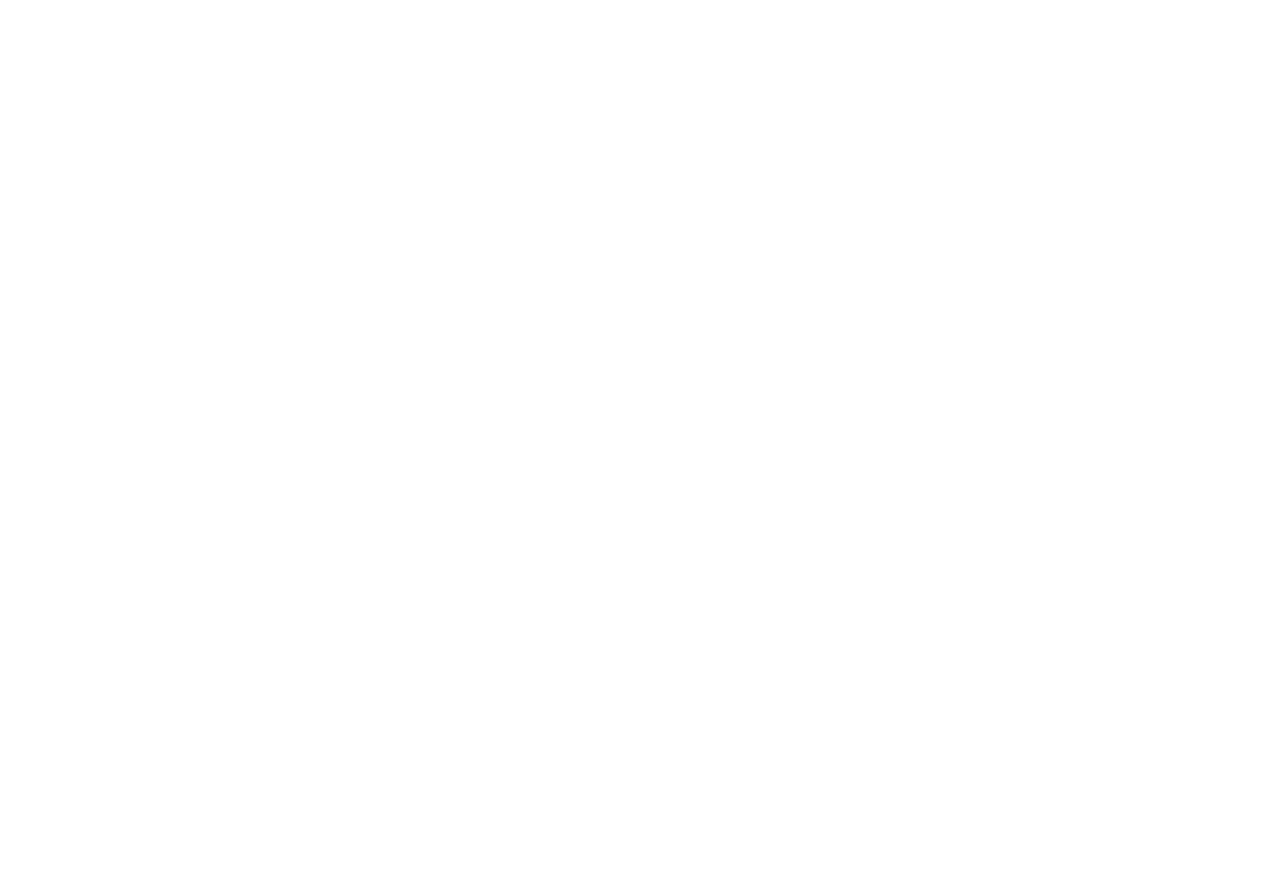
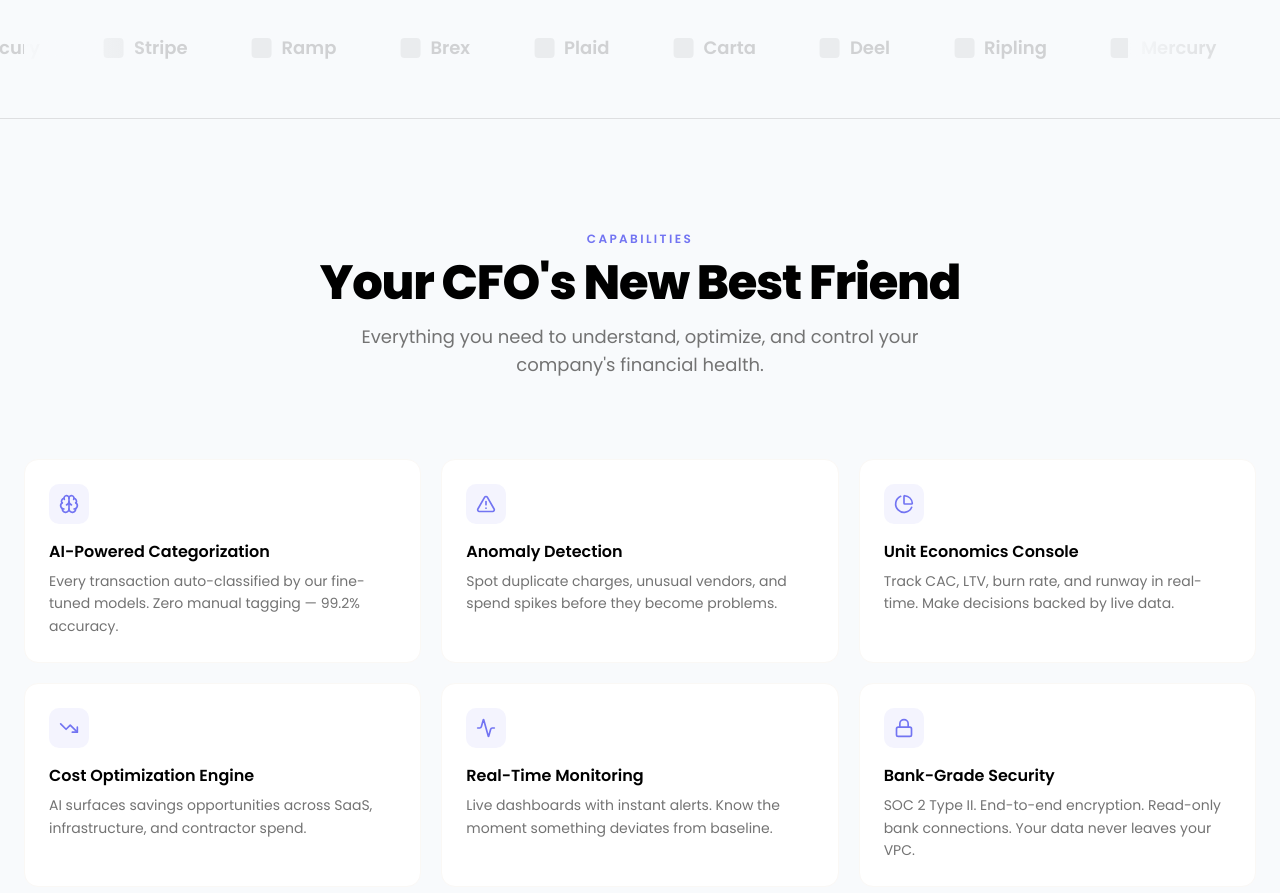
Before and after one commit to galembeck/ledgex-web, a React (Vite) app: page / in a window 1280 px wide. Shown: the part 1223-2116 px from the top of the page. Before the commit the page ends 1152 px from the top, so only its background shows below. Built offline with nearby package versions, Linux system fonts and the light colour scheme.

Commit message:
feat: create features section on landing-page

```diff
--- /dev/null
+++ b/src/components/feature-card.tsx
@@ -0,0 +1,37 @@
+import { motion } from "framer-motion";
+import type { LucideIcon } from "lucide-react";
+import { fadeUp } from "@/lib/framer-variants";
+
+interface FeatureCardProps {
+  description: string;
+  icon: LucideIcon;
+  title: string;
+}
+
+export function FeatureCard({
+  icon: Icon,
+  title,
+  description,
+}: FeatureCardProps) {
+  return (
+    <motion.div
+      className="group rounded-xl border border-border bg-white p-6 transition-all duration-300 hover:border-primary-purple/20 hover:shadow-foreground/3 hover:shadow-md dark:border-muted-foreground/30 dark:bg-third-dark"
+      variants={fadeUp}
+      whileHover={{
+        y: -2,
+        transition: { type: "spring", stiffness: 400, damping: 25 },
+      }}
+    >
+      <div className="mb-4 flex h-10 w-10 items-center justify-center rounded-lg bg-primary-purple/8 transition-colors group-hover:bg-primary-purple/12">
+        <Icon className="h-5 w-5 text-primary-purple" />
+      </div>
+
+      <h3 className="mb-1.5 font-semibold text-base text-black dark:text-white">
+        {title}
+      </h3>
+      <p className="text-muted-foreground text-sm leading-relaxed dark:text-secondary-muted-foreground">
+        {description}
+      </p>
+    </motion.div>
+  );
+}
--- /dev/null
+++ b/src/constants/_public/features.ts
@@ -0,0 +1,47 @@
+import {
+  Activity,
+  AlertTriangle,
+  Brain,
+  Lock,
+  PieChart,
+  TrendingDown,
+} from "lucide-react";
+
+export const features = [
+  {
+    icon: Brain,
+    title: "AI-Powered Categorization",
+    description:
+      "Every transaction auto-classified by our fine-tuned models. Zero manual tagging — 99.2% accuracy.",
+  },
+  {
+    icon: AlertTriangle,
+    title: "Anomaly Detection",
+    description:
+      "Spot duplicate charges, unusual vendors, and spend spikes before they become problems.",
+  },
+  {
+    icon: PieChart,
+    title: "Unit Economics Console",
+    description:
+      "Track CAC, LTV, burn rate, and runway in real-time. Make decisions backed by live data.",
+  },
+  {
+    icon: TrendingDown,
+    title: "Cost Optimization Engine",
+    description:
+      "AI surfaces savings opportunities across SaaS, infrastructure, and contractor spend.",
+  },
+  {
+    icon: Activity,
+    title: "Real-Time Monitoring",
+    description:
+      "Live dashboards with instant alerts. Know the moment something deviates from baseline.",
+  },
+  {
+    icon: Lock,
+    title: "Bank-Grade Security",
+    description:
+      "SOC 2 Type II. End-to-end encryption. Read-only bank connections. Your data never leaves your VPC.",
+  },
+];
--- a/src/pages/_public/index.tsx
+++ b/src/pages/_public/index.tsx
@@ -1,5 +1,7 @@
 import { createFileRoute } from "@tanstack/react-router";
+import { FeaturesSection } from "./~components/-features-section";
 import { IntroSection } from "./~components/-intro-section";
+import { LogoCloud } from "./~components/-logo-cloud";
 
 export const Route = createFileRoute("/_public/")({
   component: LandingPage,
@@ -9,6 +11,8 @@
   return (
     <main>
       <IntroSection />
+      <LogoCloud />
+      <FeaturesSection />
     </main>
   );
 }
--- /dev/null
+++ b/src/pages/_public/~components/-features-section.tsx
@@ -0,0 +1,48 @@
+import { motion } from "framer-motion";
+import { AnimatedSection } from "@/components/animated-section";
+import { FeatureCard } from "@/components/feature-card";
+import { features } from "@/constants/_public/features";
+import { fadeUp } from "@/lib/framer-variants";
+
+export function FeaturesSection() {
+  return (
+    <section className="py-28" id="features">
+      <div className="mx-auto max-w-7xl px-6">
+        <AnimatedSection className="mb-20 text-center">
+          <motion.p
+            className="mb-3 font-semibold text-primary-purple text-xs uppercase tracking-[0.2em]"
+            variants={fadeUp}
+          >
+            Capabilities
+          </motion.p>
+
+          <motion.h2
+            className="font-extrabold text-4xl text-black tracking-tight md:text-5xl dark:text-white"
+            variants={fadeUp}
+          >
+            Your CFO's New Best Friend
+          </motion.h2>
+
+          <motion.p
+            className="mx-auto mt-4 max-w-xl text-lg text-muted-foreground dark:text-secondary-muted-foreground"
+            variants={fadeUp}
+          >
+            Everything you need to understand, optimize, and control your
+            company's financial health.
+          </motion.p>
+        </AnimatedSection>
+
+        <AnimatedSection className="grid grid-cols-1 gap-5 md:grid-cols-2 lg:grid-cols-3">
+          {features.map((feature) => (
+            <FeatureCard
+              description={feature.description}
+              icon={feature.icon}
+              key={feature.title}
+              title={feature.title}
+            />
+          ))}
+        </AnimatedSection>
+      </div>
+    </section>
+  );
+}
```
